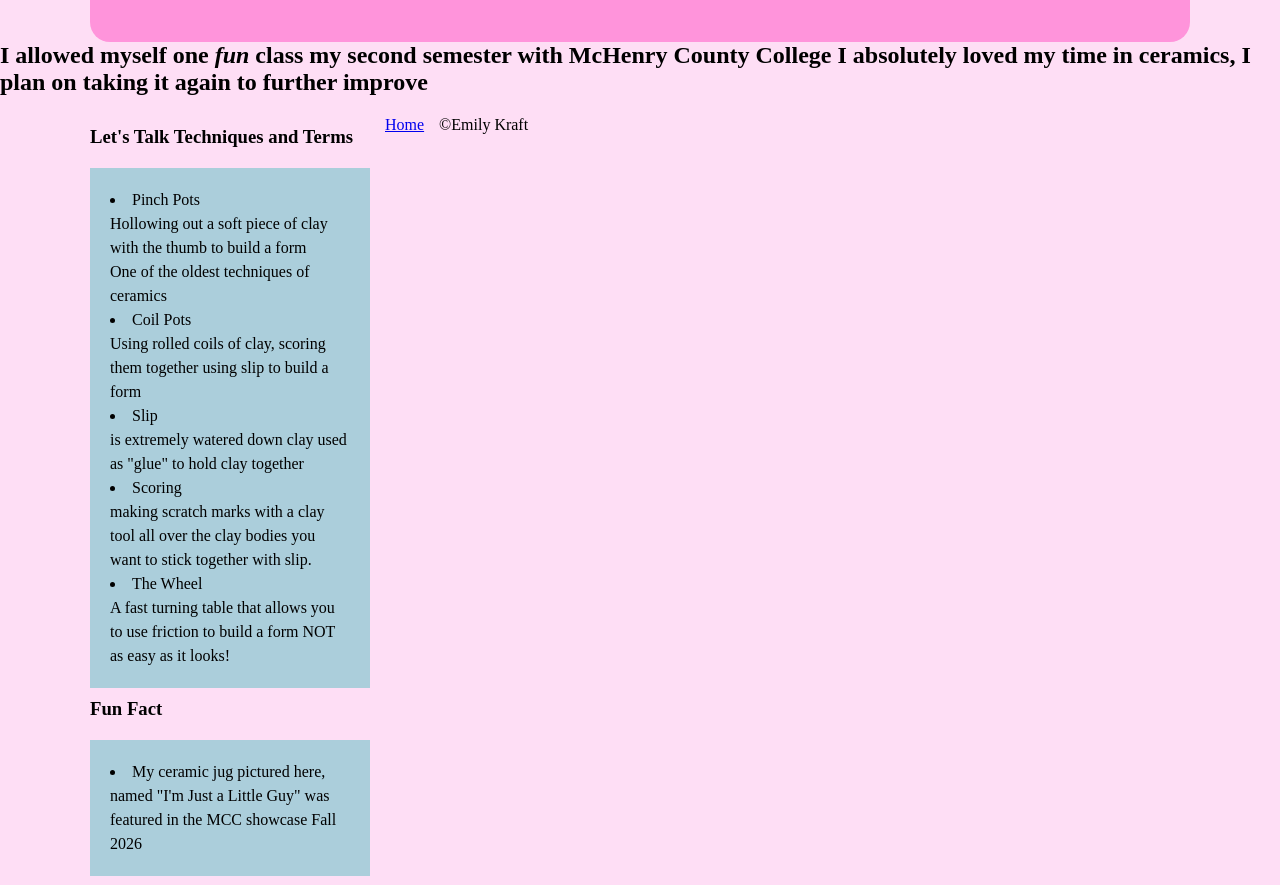
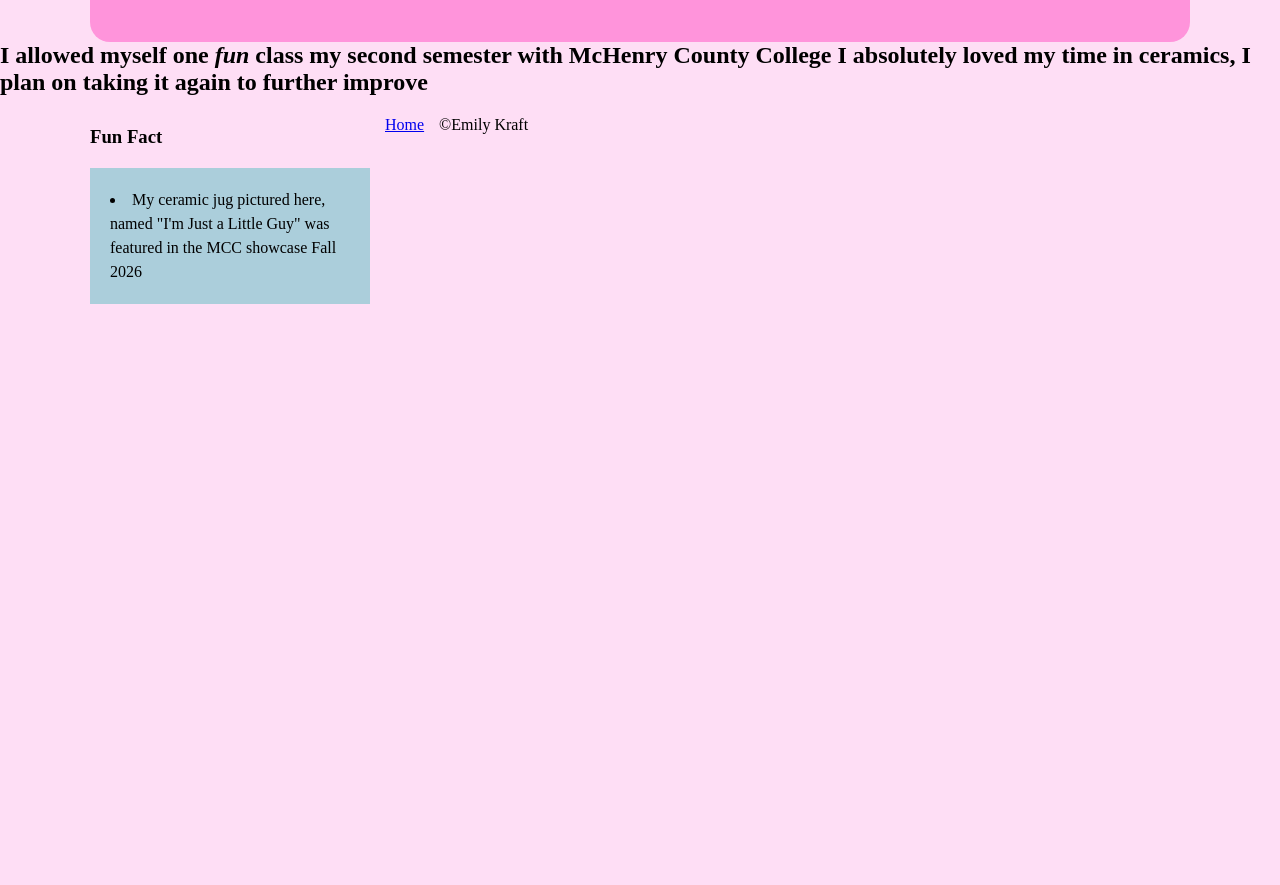
Before and after one commit to EmilyK1998/Web, a plain HTML site: page Final/ceramics.html in a window 1280 px wide. Shown: the part 660-1545 px from the top of the page. After the commit the page ends 984 px from the top, so only its background shows below. Drawn offline with nearby package versions, Linux system fonts and the light colour scheme.

Commit message:
Refactor ceramics.html: remove outdated techniques list and improve slideshow layout in dorothy.html and style.css

```diff
--- a/Final/ceramics.html
+++ b/Final/ceramics.html
@@ -37,43 +37,6 @@
     </main>
     <div class="content-wrap">
     <aside class="sidebar">
-      <h3>Let's Talk Techniques and Terms</h3>
-      <ol>
-        <li>
-          Pinch Pots
-          <ul>
-            Hollowing out a soft piece of clay with the thumb to build a form
-          </ul>
-          <ul>
-            One of the oldest techniques of ceramics
-          </ul>
-        </li>
-        <li>
-          Coil Pots
-          <ul>
-            Using rolled coils of clay, scoring them together using slip to
-            build a form
-          </ul>
-          <li>Slip
-          <ul>
-            is extremely watered down clay used as "glue" to hold clay together
-          </ul>
-          </li>
-          <li>Scoring
-          <ul>
-            making scratch marks with a clay tool all over the clay bodies you
-            want to stick together with slip.
-          </ul>
-          </li>
-        </li>
-        <li>
-          The Wheel
-          <ul>
-            A fast turning table that allows you to use friction to build a form
-           NOT as easy as it looks!
-          </ul>
-        </li>
-      </ol>
             <h3>Fun Fact</h3>
       <ol>
         <li>
@@ -81,6 +44,7 @@
           showcase Fall 2026
         </li>
       </ol>
+
     </aside>
 
     <footer class="button">
--- a/Final/style.css
+++ b/Final/style.css
@@ -125,8 +125,8 @@ li ul {
     list-style-type: disc;
 }
 .slideshow{
-    max-width: 700px;
-    height:100%;
+    max-width: 1050px;
+    flex:1;
     margin: 2rem auto;
 }
 .slide{
```
Also changed, not shown: Final/dorothy.html (+14 -0 lines).
